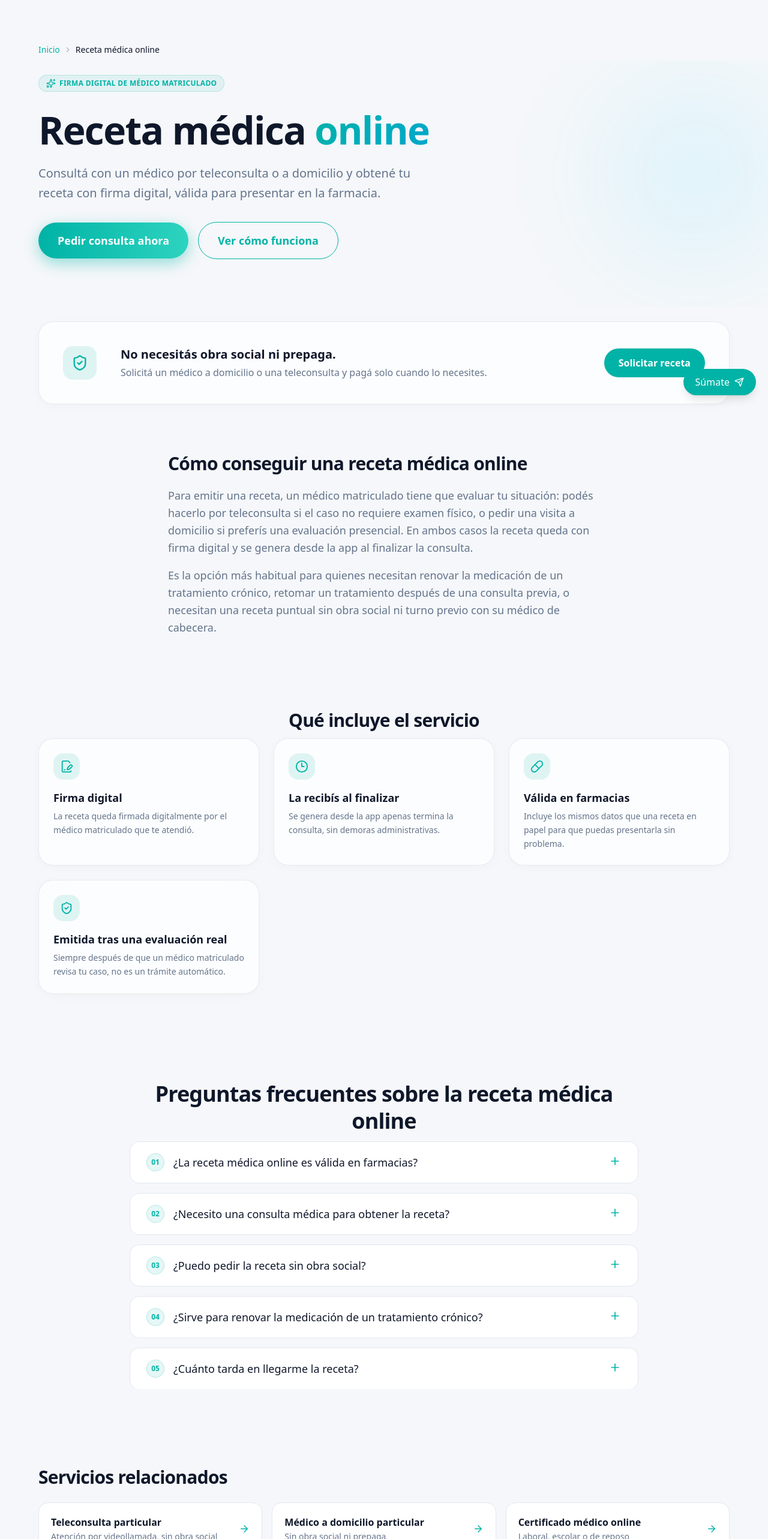
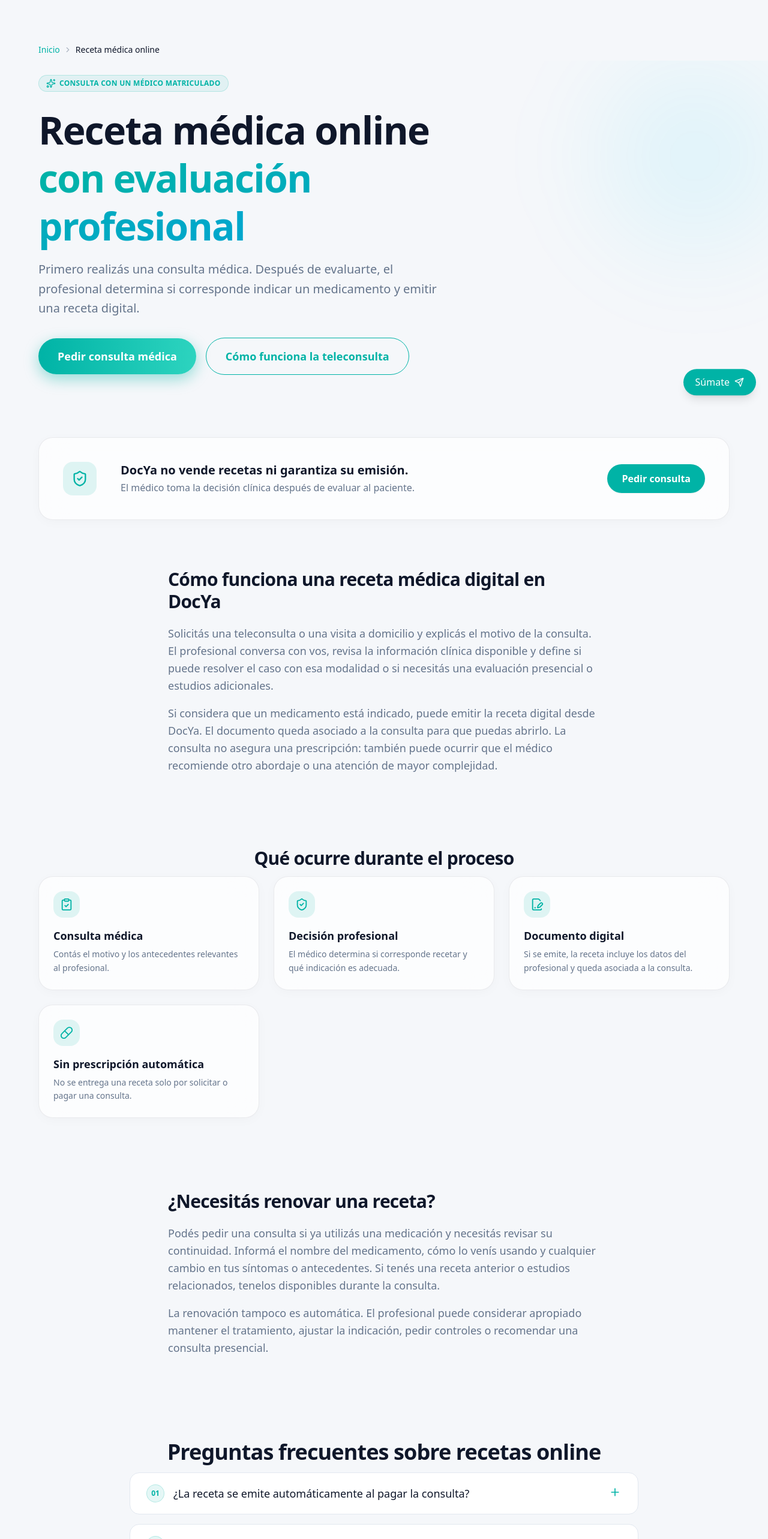
Before and after one commit to facu1391/DocYA, a Next.js app: page /receta-medica-online in a window 1280 px wide. Shown: the part 120-2686 px from the top of the page at 60% size. Built offline with nearby package versions, Linux system fonts and the light colour scheme.

Commit message:
feat(seo): expand prescriptions and medical orders

```diff
--- a/src/app/certificado-medico-online/page.tsx
+++ b/src/app/certificado-medico-online/page.tsx
@@ -160,7 +160,8 @@ export default function CertificadoMedicoOnlinePage() {
         links={[
           { label: "Certificado médico laboral", href: "/certificado-medico-laboral", description: "Para justificar una ausencia al trabajo" },
           { label: "Certificado médico escolar", href: "/certificado-medico-escolar", description: "Para justificar la inasistencia a clase" },
-          { label: "Receta médica online", href: "/receta-medica-online", description: "Recetas digitales válidas" },
+          { label: "Receta médica online", href: "/receta-medica-online", description: "Si el profesional la indica" },
+          { label: "Orden médica online", href: "/orden-medica-online", description: "Estudios indicados después de una consulta" },
           { label: "Teleconsulta particular", href: "/teleconsulta-particular", description: "Atención por videollamada, sin obra social" },
           { label: "Médico a domicilio particular", href: "/medico-a-domicilio-particular", description: "Sin obra social ni prepaga" },
           { label: "Centro de Ayuda DocYa", href: "/centro-de-ayuda/certificados", description: "Más dudas sobre certificados médicos" },
--- a/src/app/medico-online/page.tsx
+++ b/src/app/medico-online/page.tsx
@@ -163,6 +163,7 @@ export default function MedicoOnlinePage() {
           { label: "Cobertura nacional", href: "/teleconsulta-argentina", description: "Médico online en todas las provincias" },
           { label: "Consulta por videollamada", href: "/teleconsulta", description: "Cómo funciona la modalidad" },
           { label: "Receta médica online", href: "/receta-medica-online", description: "Cuando el médico la indica" },
+          { label: "Orden médica online", href: "/orden-medica-online", description: "Estudios o derivación, si corresponde" },
           { label: "Certificado médico online", href: "/certificado-medico-online", description: "Luego de una evaluación real" },
         ]}
       />
--- /dev/null
+++ b/src/app/orden-medica-online/page.tsx
@@ -0,0 +1,76 @@
+import type { Metadata } from "next";
+import Script from "next/script";
+import { ClipboardList, FileCheck2, ScanLine, Stethoscope } from "lucide-react";
+import Breadcrumbs from "@/components/seo/Breadcrumbs";
+import BenefitsGrid from "@/components/seo/BenefitsGrid";
+import DifferentiatorBanner from "@/components/seo/DifferentiatorBanner";
+import RelatedLinks from "@/components/seo/RelatedLinks";
+import SeoContentSection from "@/components/seo/SeoContentSection";
+import SeoFaqSection from "@/components/seo/SeoFaqSection";
+import SeoFinalCta from "@/components/seo/SeoFinalCta";
+import SeoHero from "@/components/seo/SeoHero";
+import { buildServiceJsonLd } from "@/lib/seo/schema";
+
+const PATH = "/orden-medica-online";
+
+export const metadata: Metadata = {
+  title: "Orden médica online después de una consulta",
+  description: "Consultá con un médico online. Si la evaluación lo justifica, el profesional puede indicar estudios y emitir una orden médica digital.",
+  alternates: { canonical: PATH },
+  openGraph: { title: "Orden médica online con evaluación profesional | DocYa", description: "El médico evalúa tu caso y decide si corresponde indicar estudios o emitir una orden.", url: PATH, type: "website" },
+  twitter: { card: "summary_large_image", title: "Orden médica online | DocYa", description: "Consulta médica y orden digital únicamente cuando está clínicamente indicada." },
+};
+
+const FAQS = [
+  { question: "¿Puedo comprar una orden médica?", answer: "No. DocYa permite solicitar una consulta médica. El profesional evalúa tu caso y solo emite una orden cuando considera que un estudio o una derivación están indicados." },
+  { question: "¿La orden está garantizada al pagar?", answer: "No. El pago corresponde a la consulta y no garantiza la emisión de documentos. La indicación depende exclusivamente del criterio médico." },
+  { question: "¿Qué tipo de estudios puede indicar el médico?", answer: "Según el caso, el profesional puede indicar análisis de laboratorio, estudios por imágenes o una derivación. También puede considerar necesaria una evaluación presencial antes de indicar estudios." },
+  { question: "¿Puedo pedirla sin obra social?", answer: "Sí, podés solicitar una consulta particular sin obra social ni prepaga. La cobertura o autorización posterior del estudio depende de cada prestador y financiador." },
+  { question: "¿Una institución está obligada a aceptar la orden?", answer: "Cada laboratorio, centro de diagnóstico u obra social puede tener requisitos propios. Verificá con la institución receptora la documentación y autorizaciones necesarias." },
+];
+
+export default function OrdenMedicaOnlinePage() {
+  const serviceJsonLd = buildServiceJsonLd({
+    id: `${PATH}#service`, name: "Consulta médica online por orden de estudios",
+    alternateName: ["Consulta por orden médica", "Consulta online para indicación de estudios"],
+    description: "Consulta con un médico matriculado, quien evalúa el caso y determina si corresponde emitir una orden médica.",
+    url: PATH, areaServedName: "Argentina", areaServedType: "Country",
+  });
+
+  return <>
+    <Breadcrumbs jsonLdId="ld-breadcrumb-orden-medica" items={[{ label: "Inicio", href: "/" }, { label: "Orden médica online", href: PATH }]} />
+    <SeoHero
+      badge="Indicación sujeta a criterio médico"
+      title="Orden médica online"
+      titleHighlight="después de una consulta"
+      description="Hablá con un médico por videollamada. Si la evaluación lo justifica, el profesional puede indicar estudios y emitir una orden digital."
+      primaryCta={{ label: "Pedir consulta médica", href: "/pedir" }}
+      secondaryCta={{ label: "Conocer la teleconsulta", href: "/medico-online" }}
+    />
+    <DifferentiatorBanner ctaLabel="Pedir consulta" title="La orden médica no es un producto ni un trámite automático." subtitle="Primero se realiza una consulta y el profesional decide qué indicación corresponde." />
+    <SeoContentSection heading="Cómo solicitar una evaluación por una orden médica" paragraphs={[
+      "Al iniciar la consulta, explicá tus síntomas, antecedentes y el motivo por el que considerás que necesitás un estudio. El médico evalúa la información disponible y determina el paso clínico adecuado.",
+      "Si corresponde, puede indicar estudios y emitir una orden médica digital. También puede recomendar una consulta presencial, una derivación o atención urgente cuando la teleconsulta no sea suficiente. Solicitar la consulta no garantiza que se emita una orden.",
+    ]} />
+    <BenefitsGrid heading="Qué puede ocurrir después de la evaluación" items={[
+      { icon: <ClipboardList size={22} />, title: "Análisis de laboratorio", description: "El profesional puede solicitar determinaciones específicas cuando estén indicadas." },
+      { icon: <ScanLine size={22} />, title: "Estudios por imágenes", description: "Puede indicar una radiografía, ecografía u otro estudio según la evaluación." },
+      { icon: <Stethoscope size={22} />, title: "Derivación o consulta presencial", description: "Algunos casos requieren examen físico o evaluación por otra especialidad." },
+      { icon: <FileCheck2 size={22} />, title: "Documento digital", description: "Si se emite, la orden queda vinculada a la atención médica realizada." },
+    ]} />
+    <SeoContentSection heading="Antes de presentar la orden" paragraphs={[
+      "Consultá con el laboratorio, centro de diagnóstico, obra social o prepaga cuáles son sus requisitos. La autorización, cobertura y aceptación dependen de esas instituciones y del estudio indicado.",
+      "Una orden no reemplaza la atención de urgencia. Si presentás síntomas graves o de aparición súbita, recurrí al servicio de emergencias de tu localidad.",
+    ]} />
+    <SeoFaqSection title="Preguntas frecuentes sobre órdenes médicas" items={FAQS} />
+    <RelatedLinks title="Servicios relacionados" links={[
+      { label: "Médico online", href: "/medico-online", description: "Consulta por videollamada desde Argentina" },
+      { label: "Teleconsulta", href: "/teleconsulta", description: "Cómo funciona la atención online" },
+      { label: "Receta médica online", href: "/receta-medica-online", description: "Prescripción solo cuando corresponde" },
+      { label: "Certificado médico online", href: "/certificado-medico-online", description: "Emisión sujeta a evaluación" },
+      { label: "Médico a domicilio en CABA", href: "/medico-a-domicilio-caba", description: "Para situaciones que requieren evaluación presencial" },
+    ]} />
+    <SeoFinalCta heading="Solicitá una consulta médica" subtitle="El profesional evaluará tu caso y determinará si necesitás estudios, una derivación o atención presencial." ctaLabel="Pedir consulta" />
+    <Script id="ld-service-orden-medica" type="application/ld+json" dangerouslySetInnerHTML={{ __html: JSON.stringify(serviceJsonLd) }} />
+  </>;
+}
--- a/src/app/receta-medica-online/page.tsx
+++ b/src/app/receta-medica-online/page.tsx
@@ -1,13 +1,6 @@
-// src/app/receta-medica-online/page.tsx
-//
-// Cubre la intencion "receta medica online": distinta de "teleconsulta
-// particular" porque quien busca esto suele necesitar puntualmente un
-// documento (renovar una receta, medicacion cronica), no un chequeo
-// general. Por eso tiene pagina propia en vez de fundirse con teleconsulta.
-
 import type { Metadata } from "next";
 import Script from "next/script";
-import { FileSignature, Clock3, ShieldCheck, Pill } from "lucide-react";
+import { ClipboardCheck, FileSignature, Pill, ShieldCheck } from "lucide-react";
 import { buildServiceJsonLd } from "@/lib/seo/schema";
 import Breadcrumbs from "@/components/seo/Breadcrumbs";
 import SeoHero from "@/components/seo/SeoHero";
@@ -21,147 +14,63 @@ import SeoFinalCta from "@/components/seo/SeoFinalCta";
 const PATH = "/receta-medica-online";
 
 export const metadata: Metadata = {
-  title: "Receta médica online",
-  description:
-    "Obtené tu receta médica online con firma digital de un médico matriculado, por teleconsulta o visita a domicilio. Sin obra social ni turno previo.",
+  title: "Receta médica online con evaluación profesional",
+  description: "Consultá con un médico online. Después de evaluarte, el profesional determina si corresponde emitir una receta médica digital.",
   alternates: { canonical: PATH },
-  openGraph: {
-    title: "Receta médica online | DocYa",
-    description:
-      "Receta médica online con firma digital de un médico matriculado, por teleconsulta o visita a domicilio.",
-    url: PATH,
-    type: "website",
-  },
-  twitter: {
-    card: "summary_large_image",
-    title: "Receta médica online | DocYa",
-    description: "Receta con firma digital, emitida por un médico matriculado.",
-  },
+  openGraph: { title: "Receta médica online con evaluación profesional | DocYa", description: "La receta no es automática: primero se realiza una consulta y el médico decide si corresponde indicarla.", url: PATH, type: "website" },
+  twitter: { card: "summary_large_image", title: "Receta médica online | DocYa", description: "Consulta médica y receta digital únicamente cuando el profesional la indica." },
 };
 
 const FAQS = [
-  {
-    question: "¿La receta médica online es válida en farmacias?",
-    answer:
-      "Sí. La emite un médico matriculado con firma digital y contiene los mismos datos que una receta en papel, así que es válida para presentar en la farmacia.",
-  },
-  {
-    question: "¿Necesito una consulta médica para obtener la receta?",
-    answer:
-      "Sí. Un médico tiene que evaluar tu caso antes de emitir la receta, ya sea por teleconsulta o en una visita a domicilio. No emitimos recetas sin que un profesional evalúe la situación.",
-  },
-  {
-    question: "¿Puedo pedir la receta sin obra social?",
-    answer:
-      "Sí, podés pagar la consulta de forma particular y obtener la receta al finalizar, sin necesidad de estar afiliado a una obra social o prepaga.",
-  },
-  {
-    question: "¿Sirve para renovar la medicación de un tratamiento crónico?",
-    answer:
-      "Sí, es uno de los motivos de consulta más frecuentes: renovación de recetas de medicación habitual, después de que el médico revisa tu situación actual.",
-  },
-  {
-    question: "¿Cuánto tarda en llegarme la receta?",
-    answer:
-      "Si la consulta se resuelve por teleconsulta, la recibís al finalizar la videollamada. Si es una visita a domicilio, el médico te la entrega en el momento desde la app.",
-  },
+  { question: "¿La receta se emite automáticamente al pagar la consulta?", answer: "No. El pago corresponde a la consulta médica. El profesional evalúa tu situación y decide si corresponde indicar un medicamento y emitir una receta." },
+  { question: "¿Puedo consultar para renovar una medicación habitual?", answer: "Sí, podés explicar qué medicación utilizás y por qué necesitás renovarla. El médico revisará tus antecedentes y tu situación actual antes de decidir si corresponde continuarla, modificarla o indicar otra evaluación." },
+  { question: "¿Necesito obra social o prepaga?", answer: "No. Podés solicitar una consulta particular. El importe se informa en el flujo de solicitud y la eventual emisión de la receta depende del criterio profesional." },
+  { question: "¿Dónde veo la receta si el médico la emite?", answer: "Los documentos emitidos quedan asociados a la consulta dentro de DocYa, desde donde podés abrir el archivo disponible." },
+  { question: "¿La farmacia está obligada a aceptar cualquier receta?", answer: "La presentación y aceptación pueden depender del medicamento, la normativa aplicable y los controles de la farmacia. Consultá allí si requiere documentación adicional." },
 ];
 
 export default function RecetaMedicaOnlinePage() {
   const serviceJsonLd = buildServiceJsonLd({
-    id: `${PATH}#service`,
-    name: "Receta médica online",
-    alternateName: ["Receta digital", "Receta médica digital", "Receta electrónica"],
-    description:
-      "Emisión de recetas médicas con firma digital, tras una consulta por teleconsulta o a domicilio con un médico matriculado.",
-    url: PATH,
-    areaServedName: "Argentina",
-    areaServedType: "Country",
+    id: `${PATH}#service`, name: "Consulta médica online por receta",
+    alternateName: ["Consulta por receta digital", "Consulta para renovar medicación"],
+    description: "Consulta con un médico matriculado, quien evalúa al paciente y determina si corresponde emitir una receta médica digital.",
+    url: PATH, areaServedName: "Argentina", areaServedType: "Country",
   });
 
-  return (
-    <>
-      <Breadcrumbs
-        jsonLdId="ld-breadcrumb-receta-online"
-        items={[
-          { label: "Inicio", href: "/" },
-          { label: "Receta médica online", href: PATH },
-        ]}
-      />
-
-      <SeoHero
-        badge="Firma digital de médico matriculado"
-        title="Receta médica"
-        titleHighlight="online"
-        description="Consultá con un médico por teleconsulta o a domicilio y obtené tu receta con firma digital, válida para presentar en la farmacia."
-        primaryCta={{ label: "Pedir consulta ahora", href: "/pedir" }}
-        secondaryCta={{ label: "Ver cómo funciona", href: "/#como-funciona" }}
-      />
-
-      <DifferentiatorBanner ctaLabel="Solicitar receta" />
-
-      <SeoContentSection
-        heading="Cómo conseguir una receta médica online"
-        paragraphs={[
-          "Para emitir una receta, un médico matriculado tiene que evaluar tu situación: podés hacerlo por teleconsulta si el caso no requiere examen físico, o pedir una visita a domicilio si preferís una evaluación presencial. En ambos casos la receta queda con firma digital y se genera desde la app al finalizar la consulta.",
-          "Es la opción más habitual para quienes necesitan renovar la medicación de un tratamiento crónico, retomar un tratamiento después de una consulta previa, o necesitan una receta puntual sin obra social ni turno previo con su médico de cabecera.",
-        ]}
-      />
-
-      <BenefitsGrid
-        heading="Qué incluye el servicio"
-        items={[
-          {
-            icon: <FileSignature size={22} />,
-            title: "Firma digital",
-            description: "La receta queda firmada digitalmente por el médico matriculado que te atendió.",
-          },
-          {
-            icon: <Clock3 size={22} />,
-            title: "La recibís al finalizar",
-            description: "Se genera desde la app apenas termina la consulta, sin demoras administrativas.",
-          },
-          {
-            icon: <Pill size={22} />,
-            title: "Válida en farmacias",
-            description: "Incluye los mismos datos que una receta en papel para que puedas presentarla sin problema.",
-          },
-          {
-            icon: <ShieldCheck size={22} />,
-            title: "Emitida tras una evaluación real",
-            description: "Siempre después de que un médico matriculado revisa tu caso, no es un trámite automático.",
-          },
-        ]}
-      />
-
-      <SeoFaqSection
-        jsonLdId="ld-faq-receta-online"
-        title="Preguntas frecuentes sobre la receta médica online"
-        items={FAQS}
-      />
-
-      <RelatedLinks
-        title="Servicios relacionados"
-        links={[
-          { label: "Teleconsulta particular", href: "/teleconsulta-particular", description: "Atención por videollamada, sin obra social" },
-          { label: "Médico a domicilio particular", href: "/medico-a-domicilio-particular", description: "Sin obra social ni prepaga" },
-          { label: "Certificado médico online", href: "/certificado-medico-online", description: "Laboral, escolar o de reposo" },
-          { label: "Médico a domicilio en CABA", href: "/medico-a-domicilio-caba", description: "Elegí tu barrio" },
-          { label: "Contacto", href: "/contacto", description: "¿Tenés otra duda? Escribinos" },
-        ]}
-      />
-
-      <SeoFinalCta
-        heading="Pedí tu receta médica online"
-        subtitle="Consultá por teleconsulta o a domicilio y obtené la receta con firma digital al finalizar."
-        ctaLabel="Solicitar consulta"
-      />
-
-      <Script
-        id="ld-service-receta-online"
-        type="application/ld+json"
-        dangerouslySetInnerHTML={{ __html: JSON.stringify(serviceJsonLd) }}
-      />
-    </>
-  );
+  return <>
+    <Breadcrumbs jsonLdId="ld-breadcrumb-receta-online" items={[{ label: "Inicio", href: "/" }, { label: "Receta médica online", href: PATH }]} />
+    <SeoHero
+      badge="Consulta con un médico matriculado"
+      title="Receta médica online"
+      titleHighlight="con evaluación profesional"
+      description="Primero realizás una consulta médica. Después de evaluarte, el profesional determina si corresponde indicar un medicamento y emitir una receta digital."
+      primaryCta={{ label: "Pedir consulta médica", href: "/pedir" }}
+      secondaryCta={{ label: "Cómo funciona la teleconsulta", href: "/medico-online" }}
+    />
+    <DifferentiatorBanner ctaLabel="Pedir consulta" title="DocYa no vende recetas ni garantiza su emisión." subtitle="El médico toma la decisión clínica después de evaluar al paciente." />
+    <SeoContentSection heading="Cómo funciona una receta médica digital en DocYa" paragraphs={[
+      "Solicitás una teleconsulta o una visita a domicilio y explicás el motivo de la consulta. El profesional conversa con vos, revisa la información clínica disponible y define si puede resolver el caso con esa modalidad o si necesitás una evaluación presencial o estudios adicionales.",
+      "Si considera que un medicamento está indicado, puede emitir la receta digital desde DocYa. El documento queda asociado a la consulta para que puedas abrirlo. La consulta no asegura una prescripción: también puede ocurrir que el médico recomiende otro abordaje o una atención de mayor complejidad.",
+    ]} />
+    <BenefitsGrid heading="Qué ocurre durante el proceso" items={[
+      { icon: <ClipboardCheck size={22} />, title: "Consulta médica", description: "Contás el motivo y los antecedentes relevantes al profesional." },
+      { icon: <ShieldCheck size={22} />, title: "Decisión profesional", description: "El médico determina si corresponde recetar y qué indicación es adecuada." },
+      { icon: <FileSignature size={22} />, title: "Documento digital", description: "Si se emite, la receta incluye los datos del profesional y queda asociada a la consulta." },
+      { icon: <Pill size={22} />, title: "Sin prescripción automática", description: "No se entrega una receta solo por solicitar o pagar una consulta." },
+    ]} />
+    <SeoContentSection id="renovar-receta" heading="¿Necesitás renovar una receta?" paragraphs={[
+      "Podés pedir una consulta si ya utilizás una medicación y necesitás revisar su continuidad. Informá el nombre del medicamento, cómo lo venís usando y cualquier cambio en tus síntomas o antecedentes. Si tenés una receta anterior o estudios relacionados, tenelos disponibles durante la consulta.",
+      "La renovación tampoco es automática. El profesional puede considerar apropiado mantener el tratamiento, ajustar la indicación, pedir controles o recomendar una consulta presencial.",
+    ]} />
+    <SeoFaqSection title="Preguntas frecuentes sobre recetas online" items={FAQS} />
+    <RelatedLinks title="Servicios relacionados" links={[
+      { label: "Médico online", href: "/medico-online", description: "Consulta por videollamada en Argentina" },
+      { label: "Teleconsulta", href: "/teleconsulta", description: "Conocé el funcionamiento de la modalidad" },
+      { label: "Orden médica online", href: "/orden-medica-online", description: "Estudios u otra indicación, si corresponde" },
+      { label: "Certificado médico online", href: "/certificado-medico-online", description: "Documento sujeto a evaluación profesional" },
+      { label: "Médico a domicilio en CABA", href: "/medico-a-domicilio-caba", description: "Evaluación presencial según cobertura" },
+    ]} />
+    <SeoFinalCta heading="Consultá con un médico" subtitle="Explicá qué necesitás. El profesional evaluará tu caso y decidirá si corresponde emitir una receta." ctaLabel="Pedir consulta" />
+    <Script id="ld-service-receta-online" type="application/ld+json" dangerouslySetInnerHTML={{ __html: JSON.stringify(serviceJsonLd) }} />
+  </>;
 }
```
Also changed, not shown: 1 other file (tests, documents, lock files or other folders).
